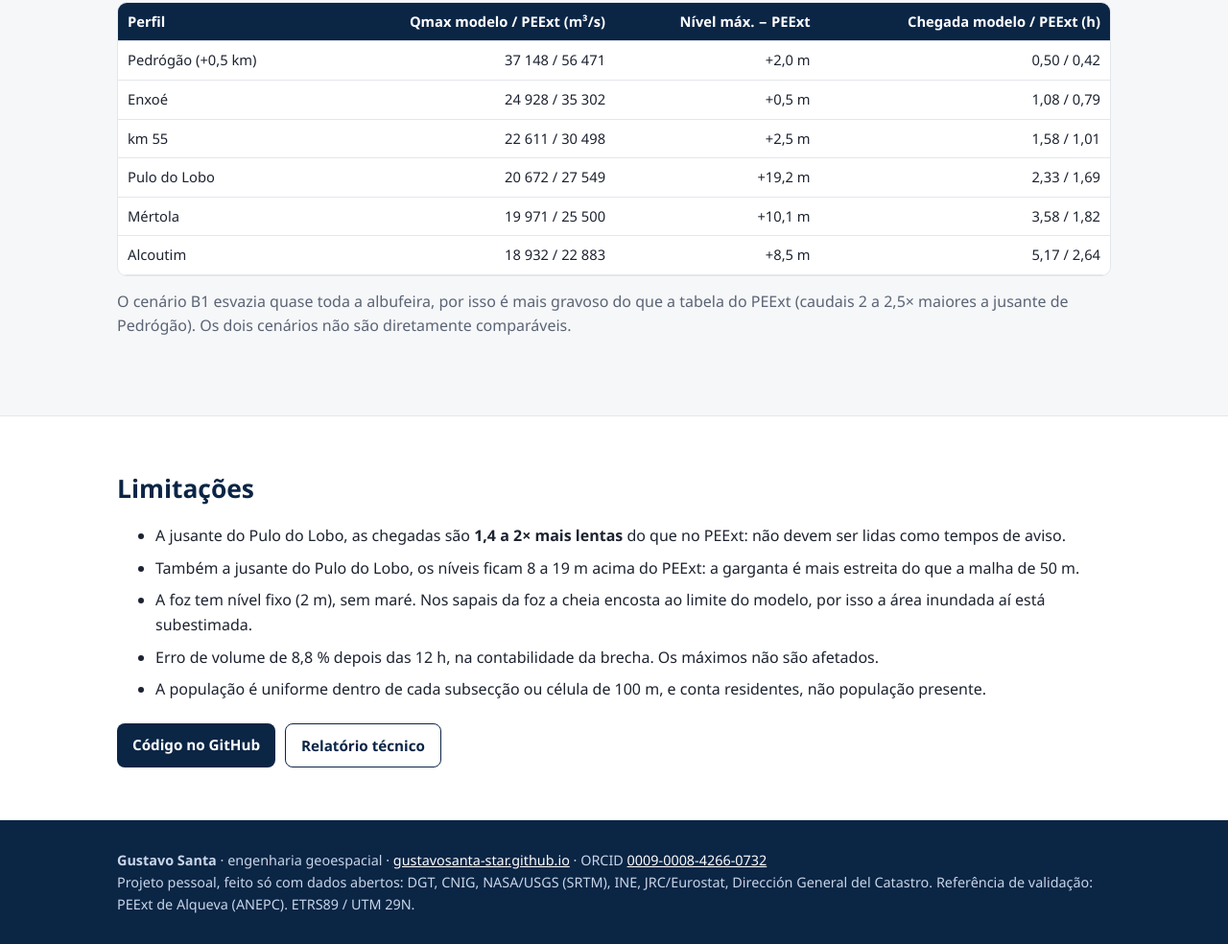
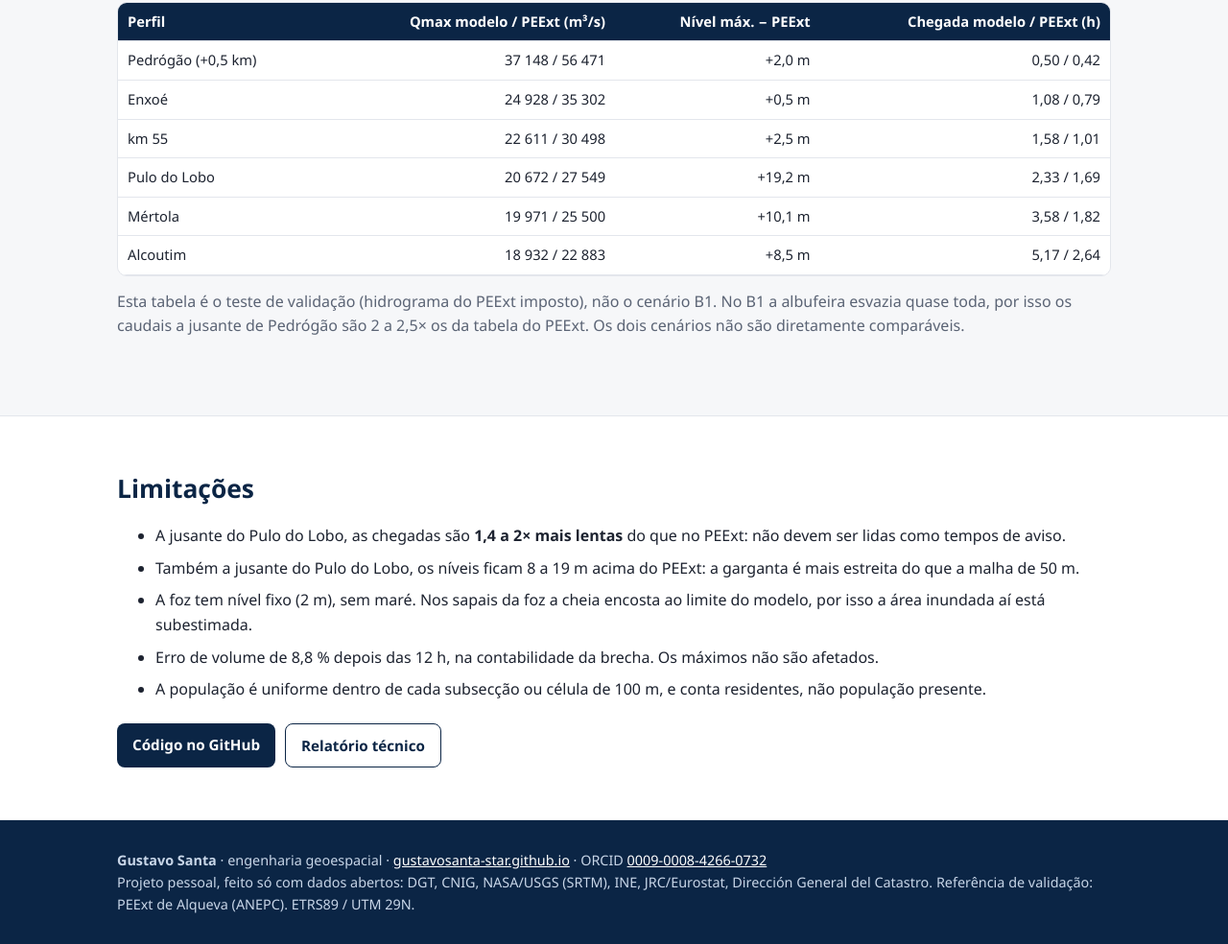
Before and after one commit to gustavosanta-star/rotura-alqueva, a plain HTML site: page docs/index.html in a window 1280 px wide. Shown: the part 3507-4491 px from the top of the page at 96% size. Drawn offline with Linux system fonts and the light colour scheme.

Commit message:
Página: clarifica que a tabela de validação não é o cenário B1
Co-Authored-By: Claude Opus 5.5 <noreply@anthropic.com>
Claude-Session: https://claude.ai/code/session_01DRDzMTFLQuQBQcqHHA4cpf

```diff
--- a/docs/index.html
+++ b/docs/index.html
@@ -166,7 +166,7 @@
       <tr><td>Mértola</td><td>19 971 / 25 500</td><td>+10,1 m</td><td>3,58 / 1,82</td></tr>
       <tr><td>Alcoutim</td><td>18 932 / 22 883</td><td>+8,5 m</td><td>5,17 / 2,64</td></tr>
     </table></div>
-    <p class="sub" style="margin-top:14px">O cenário B1 esvazia quase toda a albufeira, por isso é mais gravoso do que a tabela do PEExt (caudais 2 a 2,5× maiores a jusante de Pedrógão). Os dois cenários não são diretamente comparáveis.</p>
+    <p class="sub" style="margin-top:14px">Esta tabela é o teste de validação (hidrograma do PEExt imposto), não o cenário B1. No B1 a albufeira esvazia quase toda, por isso os caudais a jusante de Pedrógão são 2 a 2,5× os da tabela do PEExt. Os dois cenários não são diretamente comparáveis.</p>
   </div>
 </section>
 
```
